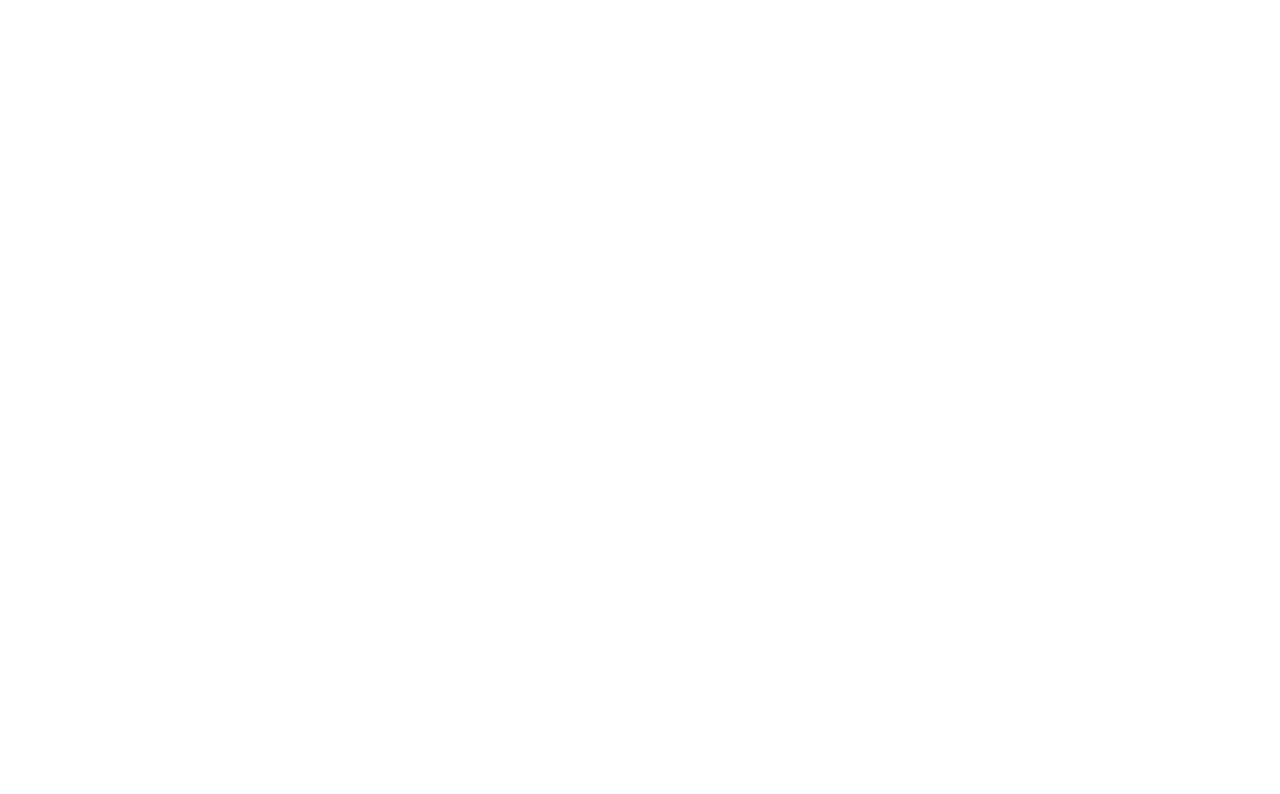
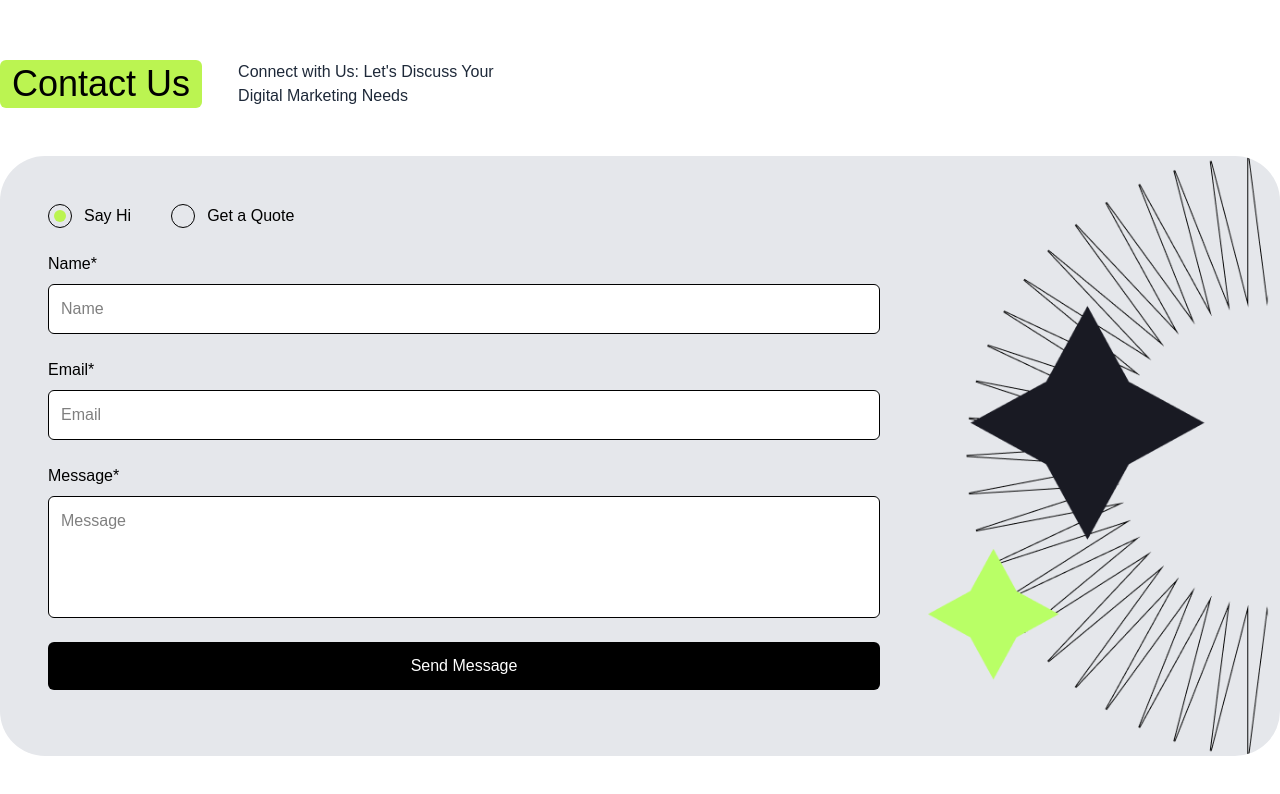
Before and after one commit to Dipika-Gandash/positiveUs, a React (Vite) app: page / in a window 1280 px wide. Shown: the part 6330-7124 px from the top of the page. Before the commit the page ends 6286 px from the top, so only its background shows below. Built offline with nearby package versions, Linux system fonts and the light colour scheme; a web font is replaced by a local one.

Commit message:
add Contact Us section

```diff
--- a/src/App.jsx
+++ b/src/App.jsx
@@ -7,6 +7,7 @@
 import WorkingProcess from "./sections/WorkingProcess"
 import Team from "./sections/Team"
 import Testimonials from "./sections/Testimonials"
+import ContactUs from "./sections/ContactUs"
 
 function App() {
 
@@ -21,6 +22,7 @@
     <WorkingProcess />
     <Team />
     <Testimonials />
+    <ContactUs />
     </div>
   )
 }
--- /dev/null
+++ b/src/sections/ContactUs.jsx
@@ -0,0 +1,91 @@
+import { useState } from "react";
+
+const ContactUs = () => {
+  const [selectedOption, setSelectedOption] = useState("sayHi");
+  return (
+    <section className="bg-white py-16 mt-10">
+      <div className="max-w-7xl mx-auto px-4 md:px-0">
+        <div className="flex flex-col md:flex-row gap-6 mb-12 items-center md:items-start">
+          <h1 className="bg-lime-300 text-black font-light rounded-md px-3 py-1 text-4xl w-fit">
+            Contact Us
+          </h1>
+
+          <div className="text-gray-800 max-w-xs px-3 text-center md:text-left">
+            <p>Connect with Us: Let's Discuss Your Digital Marketing Needs</p>
+          </div>
+        </div>
+
+        <div className="bg-gray-200 flex rounded-[45px] overflow-hidden">
+          <form className="flex  flex-1 flex-col gap-6 p-12 w-full md:w-1/2">
+            <div className="flex max-w-xl gap-10">
+              <div
+                onClick={() => setSelectedOption("sayHi")}
+                className="flex items-center gap-3 cursor-pointer"
+              >
+                <div className="w-6 h-6 border border-black rounded-full flex items-center justify-center">
+                  {selectedOption === "sayHi" && (
+                    <div className="w-3 h-3 bg-lime-300 rounded-full"></div>
+                  )}
+                </div>
+                <span>Say Hi</span>
+              </div>
+
+              <div
+                onClick={() => setSelectedOption("quote")}
+                className="flex items-center gap-3 cursor-pointer"
+              >
+                <div className="w-6 h-6 border border-black rounded-full flex items-center justify-center">
+                  {selectedOption === "quote" && (
+                    <div className="w-3 h-3 bg-lime-300 rounded-full"></div>
+                  )}
+                </div>
+                <span>Get a Quote</span>
+              </div>
+            </div>
+
+            <div className="flex flex-col gap-2">
+              <label>Name*</label>
+              <input
+                type="text"
+                placeholder="Name"
+                className="border rounded-md p-3 bg-white"
+              />
+            </div>
+
+            <div className="flex flex-col gap-2">
+              <label>Email*</label>
+              <input
+                type="email"
+                placeholder="Email"
+                className="border rounded-md p-3 bg-white"
+              />
+            </div>
+
+            <div className="flex flex-col gap-2">
+              <label>Message*</label>
+              <textarea
+                placeholder="Message"
+                rows="4"
+                className="border rounded-md p-3 bg-white resize-none"
+              />
+            </div>
+
+            <button className="bg-black text-white py-3 rounded-md hover:bg-lime-300 hover:text-black transition">
+              Send Message
+            </button>
+          </form>
+
+          <div className=" hidden md:block w-1/2 -mr-72">
+            <img
+              src="/images/contact-pic.png"
+              alt="Contact"
+              className="w-full h-full object-cover "
+            />
+          </div>
+        </div>
+      </div>
+    </section>
+  );
+};
+
+export default ContactUs;
```
Also changed, not shown: public/images/contact-pic.png (added).
